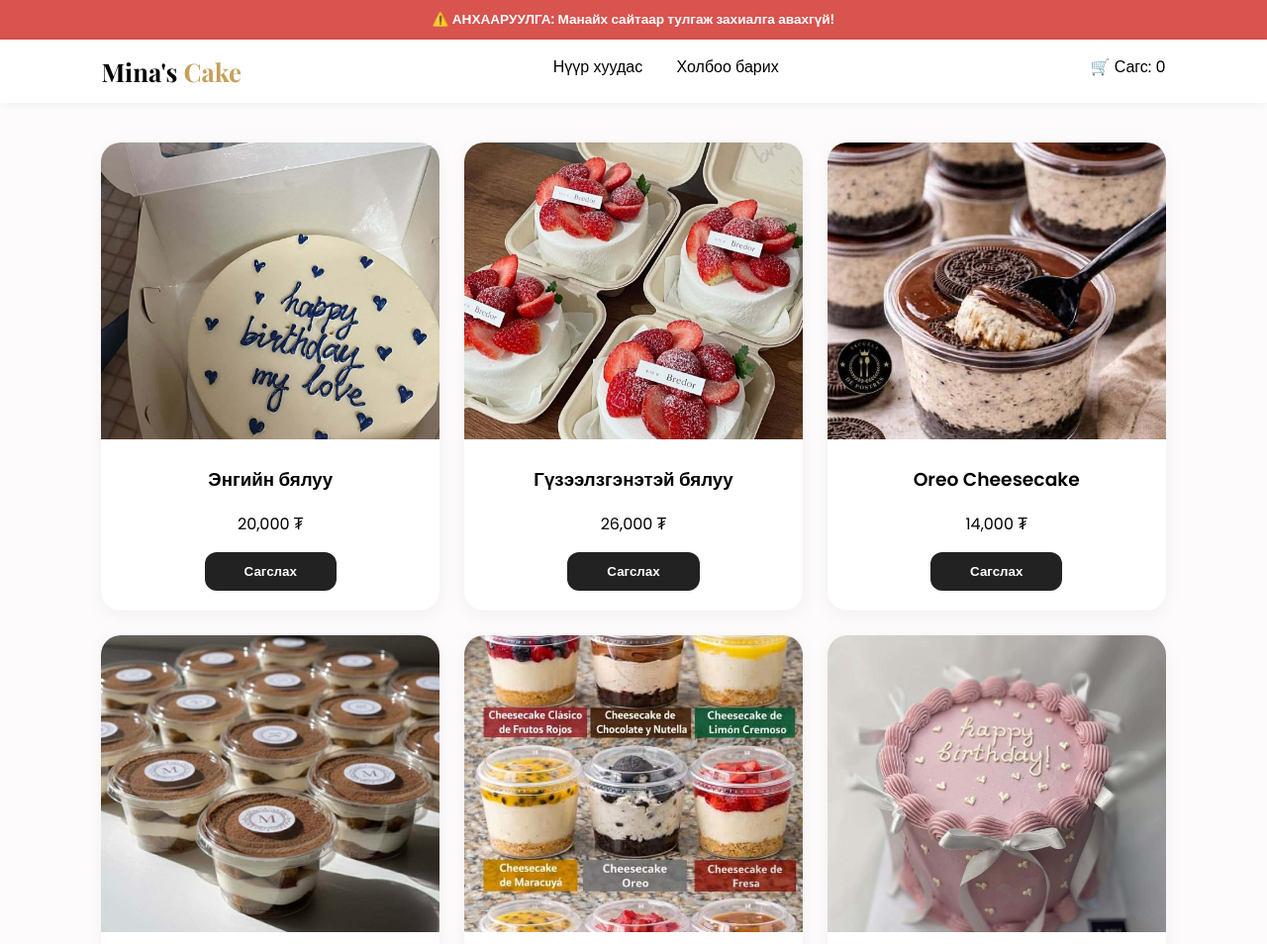
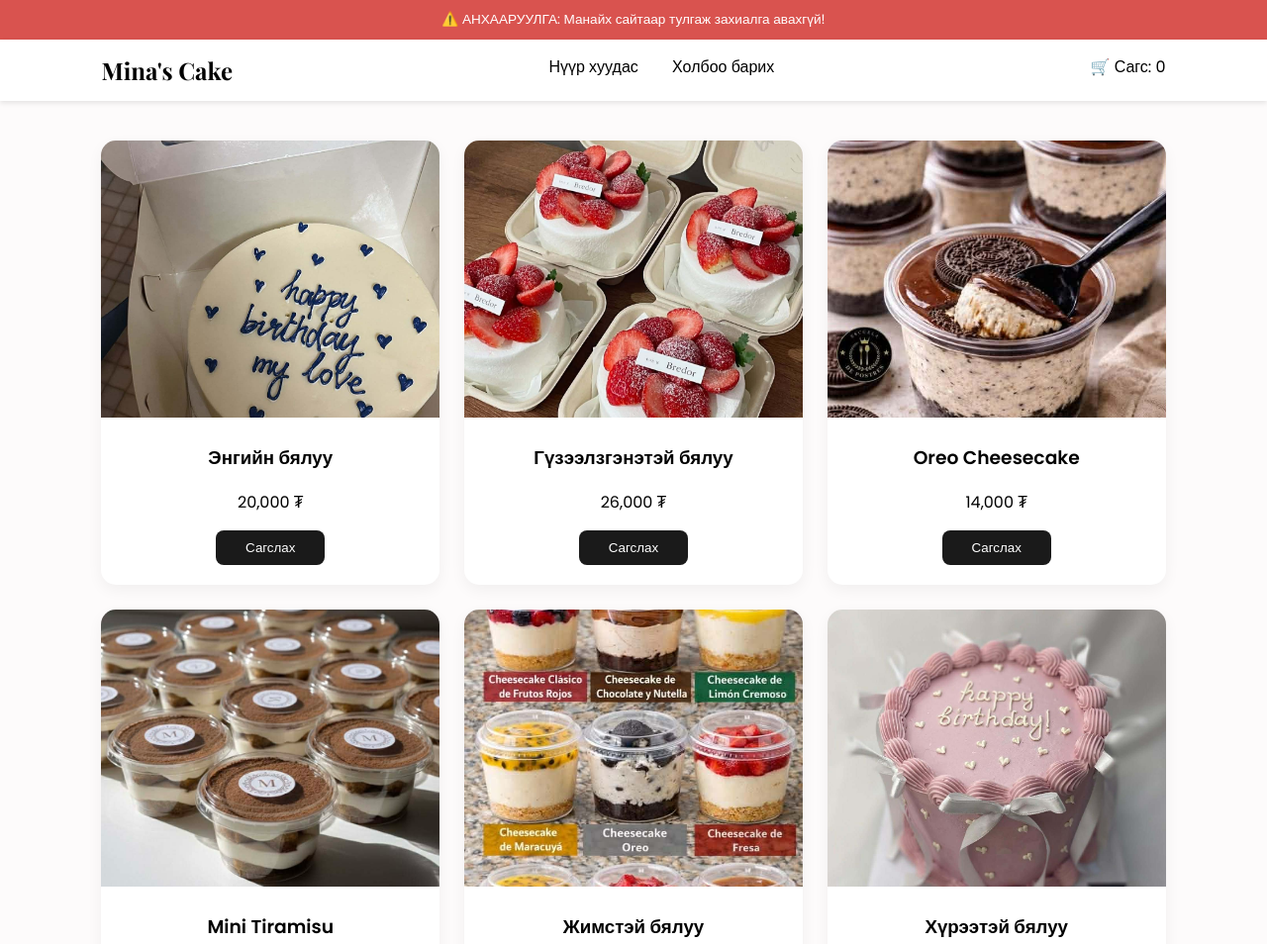
Before and after one commit to digitalstore99electronic-ui/Mina-s-Cake, a plain HTML site: page index.html in a window 1280 px wide. Shown: the top 954 px of the page at 99% size. Drawn offline with nearby package versions, Linux system fonts and the light colour scheme.

Commit message:
Update style.css

```diff
--- a/style.css
+++ b/style.css
@@ -1,26 +1,18 @@
-:root { --gold: #C5A059; --dark: #222; }
-body { font-family: 'Poppins', sans-serif; margin: 0; background: #fdfbfb; }
-
-.top-notice { background: #d9534f; color: white; text-align: center; padding: 10px; font-size: 0.85rem; font-weight: bold; }
-
-header { display: flex; justify-content: space-between; padding: 15px 8%; background: white; box-shadow: 0 2px 10px rgba(0,0,0,0.05); sticky: top; }
-.logo { font-family: 'Playfair Display'; font-size: 1.6rem; cursor: pointer; }
-.gold { color: var(--gold); }
-nav span { margin: 0 15px; cursor: pointer; }
-
+:root { --gold: #C5A059; --dark: #1a1a1a; }
+body { font-family: 'Poppins', sans-serif; margin: 0; background: #fdfbfb; scroll-behavior: smooth; }
+.top-notice { background: #d9534f; color: white; text-align: center; padding: 10px; font-size: 0.85rem; }
+header { display: flex; justify-content: space-between; padding: 15px 8%; background: white; sticky: top; box-shadow: 0 2px 5px rgba(0,0,0,0.1); }
+.logo { font-family: 'Playfair Display'; font-size: 1.5rem; cursor: pointer; font-weight: bold; }
+nav span { margin: 0 15px; cursor: pointer; font-weight: 500; }
 .page { display: none; padding: 40px 8%; }
 .active { display: block; }
-
 .grid { display: grid; grid-template-columns: repeat(auto-fit, minmax(280px, 1fr)); gap: 25px; }
-.card { background: white; border-radius: 20px; overflow: hidden; box-shadow: 0 5px 20px rgba(0,0,0,0.05); text-align: center; padding-bottom: 20px; }
-.img-box img { width: 100%; height: 300px; object-fit: cover; }
-
-.fruit-picker select { width: 85%; padding: 10px; border-radius: 10px; border: 1px solid #eee; margin: 10px 0; background: #fafafa; }
-.add-btn { background: var(--dark); color: white; border: none; padding: 12px 40px; border-radius: 12px; cursor: pointer; font-weight: bold; }
-
-.glass-card { background: white; padding: 40px; border-radius: 25px; max-width: 480px; margin: auto; box-shadow: 0 15px 40px rgba(0,0,0,0.1); }
-.bank-info { background: #f4faff; padding: 20px; border-radius: 15px; margin: 20px 0; border: 1px solid #cfe2ff; }
-.copy-btn { background: #007bff; color: white; border: none; padding: 8px 20px; border-radius: 8px; cursor: pointer; }
-
-.upload-label { display: block; padding: 20px; border: 2px dashed var(--gold); border-radius: 15px; margin: 20px 0; cursor: pointer; color: var(--gold); }
-.submit-btn { width: 100%; padding: 20px; background: var(--dark); color: white; border: none; border-radius: 15px; font-size: 1.1rem; font-weight: bold; cursor: pointer; }
+.card { background: white; border-radius: 15px; overflow: hidden; box-shadow: 0 5px 15px rgba(0,0,0,0.05); text-align: center; padding-bottom: 20px; }
+.img-box img { width: 100%; height: 280px; object-fit: cover; }
+.fruit-picker select { width: 85%; padding: 10px; border-radius: 10px; margin: 10px 0; border: 1px solid #ddd; }
+.add-btn { background: var(--dark); color: white; border: none; padding: 10px 30px; border-radius: 8px; cursor: pointer; }
+.glass-card { background: white; padding: 30px; border-radius: 20px; max-width: 450px; margin: auto; box-shadow: 0 10px 30px rgba(0,0,0,0.1); }
+.bank-info { background: #f0f7ff; padding: 15px; border-radius: 10px; margin: 15px 0; }
+.copy-btn { background: #007bff; color: white; border: none; padding: 5px 15px; border-radius: 5px; cursor: pointer; }
+.upload-label { display: block; padding: 20px; border: 2px dashed var(--gold); border-radius: 10px; margin: 15px 0; cursor: pointer; color: var(--gold); text-align: center; }
+.submit-btn { width: 100%; padding: 15px; background: var(--dark); color: white; border: none; border-radius: 10px; font-weight: bold; cursor: pointer; }
```
